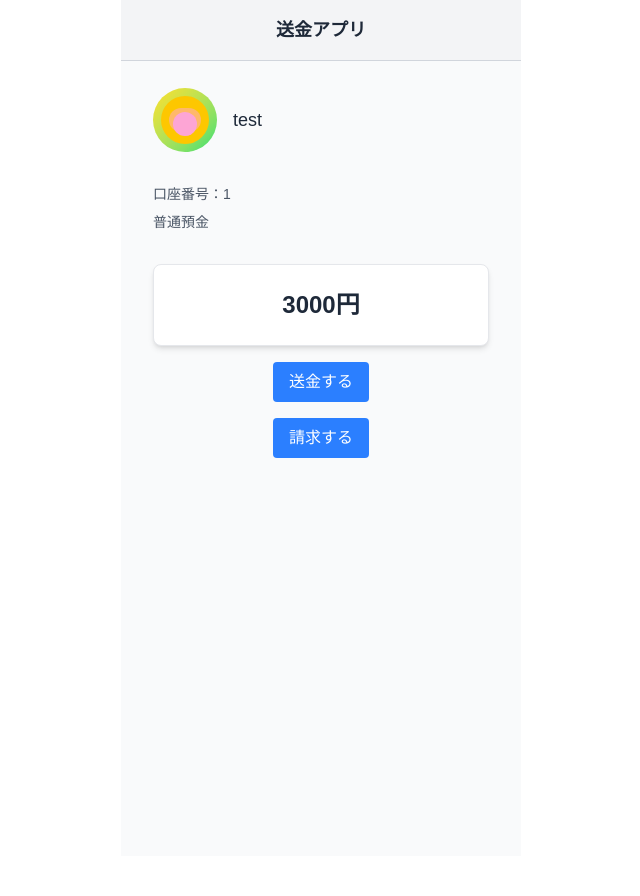
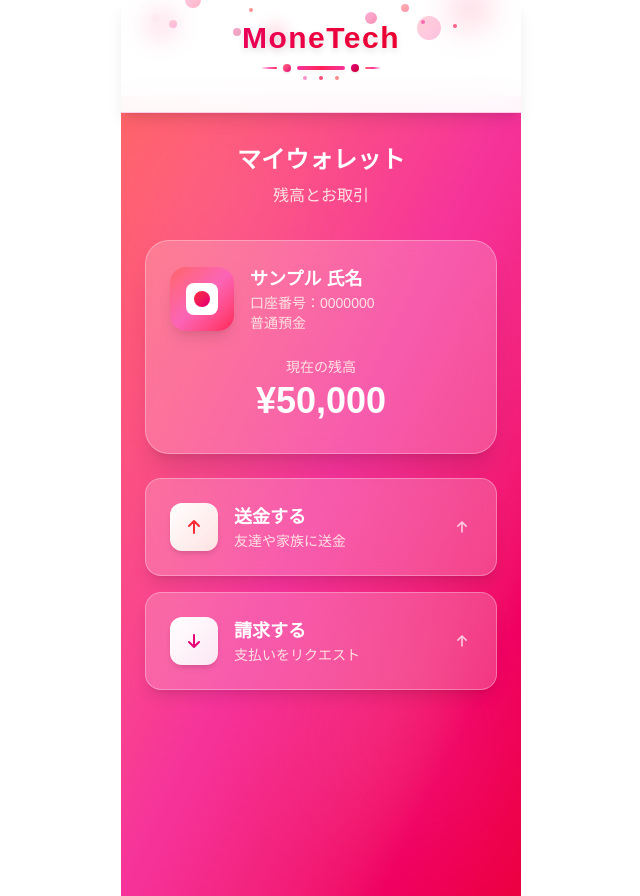
Before and after one commit to takumin4260/monetech, a Next.js app in the folder frontend/: page /home in a window 1280 px wide. Shown: the whole page, without its empty margins (319-959 px from the left). Before the commit the page ends 856 px from the top, so only its background shows below. Built offline with nearby package versions, Linux system fonts and the light colour scheme.

Commit message:
ヘッダー作成

```diff
--- a/frontend/src/app/home/page.tsx
+++ b/frontend/src/app/home/page.tsx
@@ -1,60 +1,88 @@
 import React from 'react';
-import Link from "next/link";
-import { getMe } from '@/app/lib/client/getMe';
 
-export default async function MobileAccountScreen() {
-  const loginUser = await getMe();
+export default function MobileAccountScreen() {
+  return (
+    <div className="w-[400px] min-h-screen bg-gradient-to-br from-red-400 via-pink-500 to-rose-600 mx-auto relative overflow-hidden">
+      {/* Background Pattern */}
+      <div className="absolute inset-0 opacity-10">
+        <div className="absolute top-10 left-10 w-32 h-32 bg-white rounded-full blur-3xl"></div>
+        <div className="absolute bottom-20 right-10 w-40 h-40 bg-red-200 rounded-full blur-3xl"></div>
+      </div>
 
-  return (
-    <div className="w-[400px] min-h-screen bg-gray-50 mx-auto">
       {/* Main Content */}
-      <div className="px-8 pt-8">
-        {/* Profile Section */}
-        <div className="flex items-center space-x-4 mb-8">
-          {/* Avatar */}
-          <div className="w-16 h-16 rounded-full bg-gradient-to-br from-yellow-300 to-green-400 flex items-center justify-center overflow-hidden">
-            <div className="w-12 h-12 bg-yellow-400 rounded-full flex items-center justify-center">
-              <div className="w-8 h-6 bg-orange-300 rounded-full"></div>
-              <div className="absolute w-6 h-6 bg-pink-300 rounded-full mt-2"></div>
+      <div className="relative z-10 px-6 pt-12 pb-8">
+        {/* Header */}
+        <div className="text-center mb-8">
+          <h1 className="text-2xl font-bold text-white mb-2">マイウォレット</h1>
+          <p className="text-red-100">残高とお取引</p>
+        </div>
+
+        {/* Profile Card */}
+        <div className="bg-white/20 backdrop-blur-lg rounded-3xl p-6 mb-6 border border-white/30 shadow-xl">
+          <div className="flex items-center space-x-4 mb-6">
+            {/* Modern Avatar with Gradient */}
+            <div className="w-16 h-16 rounded-2xl bg-gradient-to-br from-red-400 via-pink-400 to-rose-500 flex items-center justify-center shadow-lg">
+              <div className="w-8 h-8 bg-white rounded-lg flex items-center justify-center">
+                <div className="w-4 h-4 bg-gradient-to-br from-red-500 to-pink-600 rounded-full"></div>
+              </div>
+            </div>
+
+            {/* User Info */}
+            <div className="flex-1">
+              <h2 className="text-lg font-semibold text-white">サンプル 氏名</h2>
+              <p className="text-red-100 text-sm">口座番号：0000000</p>
+              <p className="text-red-100 text-sm">普通預金</p>
             </div>
           </div>
 
-          {/* Name */}
-          <div>
-            <h2 className="text-lg font-medium text-gray-800">{loginUser.user.name}</h2>
+          {/* Balance Display */}
+          <div className="text-center">
+            <p className="text-sm text-red-100 mb-1">現在の残高</p>
+            <p className="text-4xl font-bold text-white mb-2">¥50,000</p>
           </div>
         </div>
 
-        {/* Account Info */}
-        <div className="mb-2">
-          <p className="text-sm text-gray-600">口座番号：{loginUser.account.account_number}</p>
-        </div>
+        {/* Action Cards */}
+        <div className="space-y-4">
+          {/* Send Money Card */}
+          <div className="bg-white/20 backdrop-blur-lg rounded-2xl p-6 border border-white/30 shadow-lg hover:bg-white/25 transition-all duration-300 cursor-pointer group">
+            <div className="flex items-center justify-between">
+              <div className="flex items-center space-x-4">
+                <div className="w-12 h-12 bg-gradient-to-br from-white to-red-100 rounded-xl flex items-center justify-center shadow-md group-hover:scale-110 transition-transform duration-300">
+                  <svg className="w-6 h-6 text-red-500" fill="none" stroke="currentColor" viewBox="0 0 24 24">
+                    <path strokeLinecap="round" strokeLinejoin="round" strokeWidth={2} d="m7 11 5-5m0 0 5 5m-5-5v12" />
+                  </svg>
+                </div>
+                <div>
+                  <h3 className="text-white font-semibold text-lg">送金する</h3>
+                  <p className="text-red-100 text-sm">友達や家族に送金</p>
+                </div>
+              </div>
+              <svg className="w-5 h-5 text-white/70" fill="none" stroke="currentColor" viewBox="0 0 24 24">
+                <path strokeLinecap="round" strokeLinejoin="round" strokeWidth={2} d="m7 11 5-5m0 0 5 5m-5-5v12" />
+              </svg>
+            </div>
+          </div>
 
-        <div className="mb-8">
-          <p className="text-sm text-gray-600">普通預金</p>
-        </div>
-
-        {/* Balance Card */}
-        <div className="bg-white rounded-lg shadow-md p-6 border border-gray-200">
-          <div className="text-center">
-            <p className="text-2xl font-bold text-gray-800">{loginUser.account.deposit+"円"}</p>
+          {/* Request Money Card */}
+          <div className="bg-white/20 backdrop-blur-lg rounded-2xl p-6 border border-white/30 shadow-lg hover:bg-white/25 transition-all duration-300 cursor-pointer group">
+            <div className="flex items-center justify-between">
+              <div className="flex items-center space-x-4">
+                <div className="w-12 h-12 bg-gradient-to-br from-white to-pink-100 rounded-xl flex items-center justify-center shadow-md group-hover:scale-110 transition-transform duration-300">
+                  <svg className="w-6 h-6 text-pink-600" fill="none" stroke="currentColor" viewBox="0 0 24 24">
+                    <path strokeLinecap="round" strokeLinejoin="round" strokeWidth={2} d="m17 13-5 5m0 0-5-5m5 5V6" />
+                  </svg>
+                </div>
+                <div>
+                  <h3 className="text-white font-semibold text-lg">請求する</h3>
+                  <p className="text-red-100 text-sm">支払いをリクエスト</p>
+                </div>
+              </div>
+              <svg className="w-5 h-5 text-white/70" fill="none" stroke="currentColor" viewBox="0 0 24 24">
+                <path strokeLinecap="round" strokeLinejoin="round" strokeWidth={2} d="m7 11 5-5m0 0 5 5m-5-5v12" />
+              </svg>
+            </div>
           </div>
-        </div>
-
-        <div className="flex justify-center">
-          <Link href="/send/users">
-            <button className="mt-4 px-4 py-2 bg-blue-500 text-white rounded hover:bg-blue-600 transition">
-              送金する
-            </button>
-          </Link>
-        </div>
-
-        <div className="flex justify-center">
-          <Link href="/request">
-            <button className="mt-4 px-4 py-2 bg-blue-500 text-white rounded hover:bg-blue-600 transition">
-              請求する
-            </button>
-          </Link>
         </div>
       </div>
     </div>
--- a/frontend/src/app/layout.tsx
+++ b/frontend/src/app/layout.tsx
@@ -13,8 +13,8 @@ const geistMono = Geist_Mono({
 });
 
 export const metadata: Metadata = {
-  title: "Create Next App",
-  description: "Generated by create next app",
+  title: "MoneTech",
+  description: "モダンな送金・決済アプリケーション",
 };
 
 export default function RootLayout({
@@ -23,15 +23,62 @@ export default function RootLayout({
   children: React.ReactNode;
 }>) {
   return (
-    <html lang="en">
+    <html lang="ja">
       <body className={`${geistSans.variable} ${geistMono.variable} antialiased`}>
-        {/* 共通ヘッダー（上部に固定） */}
-        <header className="fixed top-0 left-1/2 -translate-x-1/2 w-[400px] bg-gray-100 border-b border-gray-300 py-4 text-center z-50">
-          <h1 className="text-lg font-bold text-gray-800">送金アプリ</h1>
+        {/* 華やかなMoneTechヘッダー */}
+        <header className="fixed top-0 left-0 right-0 z-50 flex justify-center">
+          <div className="w-[400px] bg-white/95 backdrop-blur-lg border-b border-pink-200 py-5 text-center shadow-lg relative overflow-hidden">
+            {/* 背景装飾要素 */}
+            <div className="absolute inset-0">
+              {/* 大きめの光る円 */}
+              <div className="absolute -top-3 right-8 w-10 h-10 bg-gradient-to-br from-pink-300 to-rose-400 rounded-full opacity-20 blur-lg animate-pulse"></div>
+              <div className="absolute top-2 left-6 w-8 h-8 bg-gradient-to-br from-red-300 to-pink-400 rounded-full opacity-25 blur-md"></div>
+
+              {/* 中サイズの装飾円 */}
+              <div className="absolute top-4 right-20 w-6 h-6 bg-gradient-to-br from-rose-400 to-pink-500 rounded-full opacity-30"></div>
+              <div className="absolute -top-2 left-16 w-4 h-4 bg-gradient-to-br from-pink-400 to-rose-500 rounded-full opacity-35"></div>
+              <div className="absolute top-6 left-36 w-5 h-5 bg-gradient-to-br from-red-400 to-pink-500 rounded-full opacity-25 blur-sm"></div>
+
+              {/* 小さな装飾円 */}
+              <div className="absolute top-3 right-36 w-3 h-3 bg-gradient-to-br from-pink-500 to-rose-600 rounded-full opacity-40"></div>
+              <div className="absolute top-5 left-12 w-2 h-2 bg-gradient-to-br from-rose-300 to-pink-400 rounded-full opacity-45"></div>
+              <div className="absolute top-1 right-28 w-2 h-2 bg-gradient-to-br from-red-400 to-rose-500 rounded-full opacity-50"></div>
+              <div className="absolute top-7 left-28 w-2 h-2 bg-gradient-to-br from-pink-600 to-rose-700 rounded-full opacity-35"></div>
+
+              {/* きらめく極小点 */}
+              <div className="absolute top-4 left-8 w-1 h-1 bg-pink-400 rounded-full opacity-60 animate-ping"></div>
+              <div className="absolute top-6 right-16 w-1 h-1 bg-rose-500 rounded-full opacity-70"></div>
+              <div className="absolute top-2 left-32 w-1 h-1 bg-red-500 rounded-full opacity-55 animate-pulse"></div>
+              <div className="absolute top-5 right-24 w-1 h-1 bg-pink-500 rounded-full opacity-65"></div>
+            </div>
+
+            <div className="relative z-10">
+              {/* 華やかなMoneTechロゴ */}
+              <div className="mb-3">
+                <h1 className="text-3xl font-extrabold bg-gradient-to-r from-pink-600 via-rose-600 to-red-600 bg-clip-text text-transparent tracking-wider mb-2 drop-shadow-md filter">
+                  MoneTech
+                </h1>
+                {/* 豪華な装飾ライン */}
+                <div className="flex justify-center items-center space-x-1.5">
+                  <div className="w-4 h-0.5 bg-gradient-to-r from-transparent via-pink-400 to-rose-500 rounded-full"></div>
+                  <div className="w-2 h-2 bg-gradient-to-br from-rose-400 to-pink-600 rounded-full shadow-sm"></div>
+                  <div className="w-12 h-1 bg-gradient-to-r from-pink-500 via-rose-500 via-red-500 to-pink-500 rounded-full shadow-md"></div>
+                  <div className="w-2 h-2 bg-gradient-to-br from-pink-600 to-rose-700 rounded-full shadow-sm"></div>
+                  <div className="w-4 h-0.5 bg-gradient-to-r from-red-400 via-pink-500 to-transparent rounded-full"></div>
+                </div>
+                {/* 追加の装飾要素 */}
+                <div className="flex justify-center mt-1 space-x-3">
+                  <div className="w-1 h-1 bg-pink-400 rounded-full opacity-70"></div>
+                  <div className="w-1 h-1 bg-rose-500 rounded-full opacity-80"></div>
+                  <div className="w-1 h-1 bg-red-400 rounded-full opacity-75"></div>
+                </div>
+              </div>
+            </div>
+          </div>
         </header>
 
-        {/* ページの中身（ヘッダー分の余白を追加） */}
-        <main className="pt-14">{children}</main>
+        {/* メインコンテンツ（ヘッダーの高さ分マージンを追加） */}
+        <main className="pt-24">{children}</main>
       </body>
     </html>
   );
```
